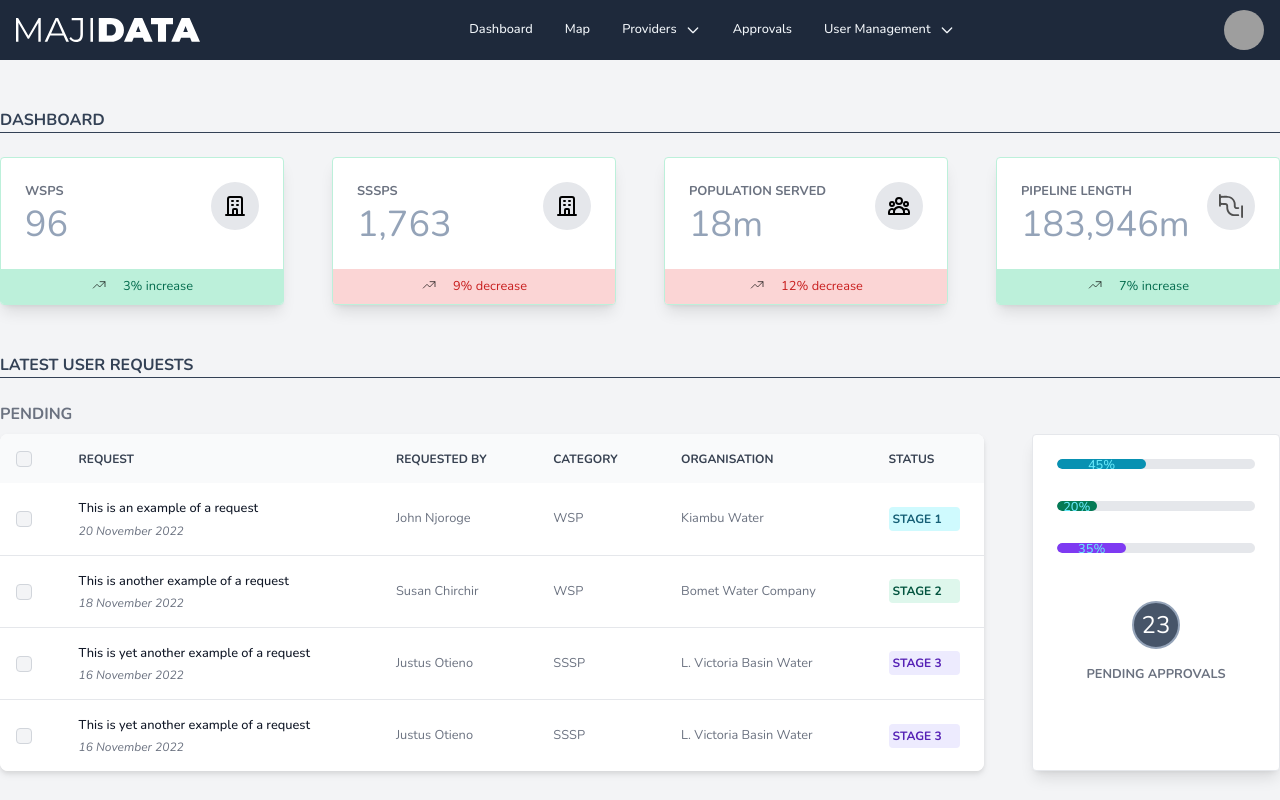
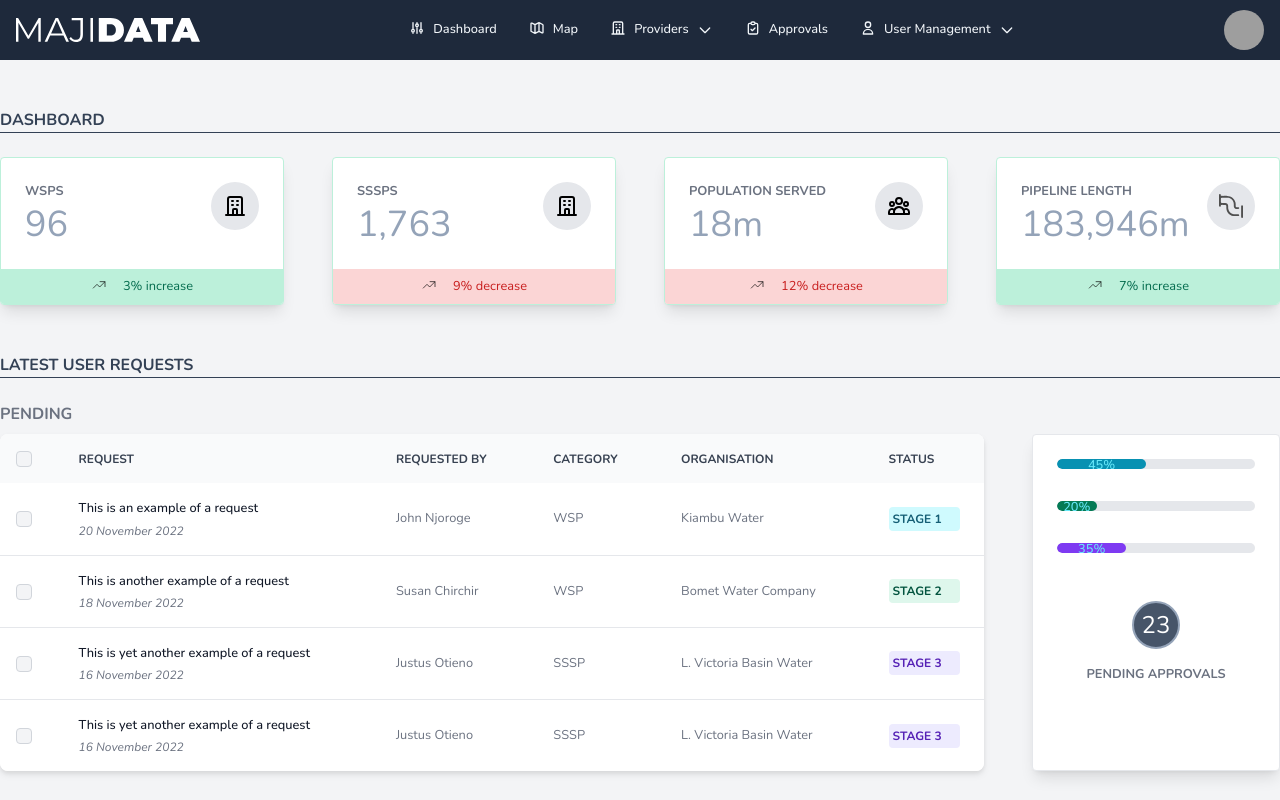
Before and after one commit to nahabi/wasreb-admin-react, a React (Vite) app: page / in a window 1280 px wide. Shown: the top 800 px of the page. Built offline with nearby package versions, Linux system fonts and the light colour scheme; grey boxes are pictures that could not be loaded.

Commit message:
DEV: Main nav icons

```diff
--- a/src/components/Header.jsx
+++ b/src/components/Header.jsx
@@ -1,6 +1,47 @@
 import logo from '../assets/img/majidata-logo.svg'
+// import userIcon from '../assets/icons/user.svg'
 import { Navbar, Dropdown, Avatar } from 'flowbite-react'
+import { startTransition } from 'react'
 
+const UserIcon = () => (
+  <div className="flex justify-start">
+    <svg
+      className="w-4 h-4 mr-2"
+      fill="none"
+      stroke="currentColor"
+      viewBox="0 0 24 24"
+      xmlns="http://www.w3.org/2000/svg"
+    >
+      <path
+        strokeLinecap="round"
+        strokeLinejoin="round"
+        strokeWidth="2"
+        d="M16 7a4 4 0 11-8 0 4 4 0 018 0zM12 14a7 7 0 00-7 7h14a7 7 0 00-7-7z"
+      ></path>
+    </svg>
+    User Management
+  </div>
+)
+
+const ProvidersIcon = () => (
+  <div className="flex justify-start">
+    <svg
+      className="w-4 h-4 mr-2"
+      fill="none"
+      stroke="currentColor"
+      viewBox="0 0 24 24"
+      xmlns="http://www.w3.org/2000/svg"
+    >
+      <path
+        strokeLinecap="round"
+        strokeLinejoin="round"
+        strokeWidth="2"
+        d="M19 21V5a2 2 0 00-2-2H7a2 2 0 00-2 2v16m14 0h2m-2 0h-5m-9 0H3m2 0h5M9 7h1m-1 4h1m4-4h1m-1 4h1m-5 10v-5a1 1 0 011-1h2a1 1 0 011 1v5m-4 0h4"
+      ></path>
+    </svg>
+    Providers
+  </div>
+)
 const Header = () => (
   <Navbar rounded={false} className="bg-slate-800 text-slate-100">
     <Navbar.Brand href="https://admin.majidata.go.ke/">
@@ -32,14 +73,42 @@ const Header = () => (
       <Navbar.Toggle />
     </div>
     <Navbar.Collapse>
-      <Navbar.Link href="/navbars" className="text-slate-100">
+      <Navbar.Link href="/" className="text-slate-100 flex justify-start">
+        <svg
+          className="w-4 h-4 mr-2"
+          fill="none"
+          stroke="currentColor"
+          viewBox="0 0 24 24"
+          xmlns="http://www.w3.org/2000/svg"
+        >
+          <path
+            strokeLinecap="round"
+            strokeLinejoin="round"
+            strokeWidth="2"
+            d="M12 6V4m0 2a2 2 0 100 4m0-4a2 2 0 110 4m-6 8a2 2 0 100-4m0 4a2 2 0 110-4m0 4v2m0-6V4m6 6v10m6-2a2 2 0 100-4m0 4a2 2 0 110-4m0 4v2m0-6V4"
+          ></path>
+        </svg>
         Dashboard
       </Navbar.Link>
-      <Navbar.Link href="/navbars" className="text-slate-100">
+      <Navbar.Link href="/" className="text-slate-100 flex justify-start">
+        <svg
+          className="w-4 h-4 mr-2"
+          fill="none"
+          stroke="currentColor"
+          viewBox="0 0 24 24"
+          xmlns="http://www.w3.org/2000/svg"
+        >
+          <path
+            strokeLinecap="round"
+            strokeLinejoin="round"
+            strokeWidth="2"
+            d="M9 20l-5.447-2.724A1 1 0 013 16.382V5.618a1 1 0 011.447-.894L9 7m0 13l6-3m-6 3V7m6 10l4.553 2.276A1 1 0 0021 18.382V7.618a1 1 0 00-.553-.894L15 4m0 13V4m0 0L9 7"
+          ></path>
+        </svg>
         Map
       </Navbar.Link>
       <Dropdown
-        label="Providers"
+        label={<ProvidersIcon />}
         arrowIcon={true}
         inline={true}
         className="text-slate-100"
@@ -47,14 +116,28 @@ const Header = () => (
         <Dropdown.Item>WSPs</Dropdown.Item>
         <Dropdown.Item>SSSPs</Dropdown.Item>
       </Dropdown>
-      <Navbar.Link href="/navbars" className="text-slate-100">
+      <Navbar.Link href="/" className="text-slate-100 flex justify-start">
+        <svg
+          className="w-4 h-4 mr-2"
+          fill="none"
+          stroke="currentColor"
+          viewBox="0 0 24 24"
+          xmlns="http://www.w3.org/2000/svg"
+        >
+          <path
+            strokeLinecap="round"
+            strokeLinejoin="round"
+            strokeWidth="2"
+            d="M9 5H7a2 2 0 00-2 2v12a2 2 0 002 2h10a2 2 0 002-2V7a2 2 0 00-2-2h-2M9 5a2 2 0 002 2h2a2 2 0 002-2M9 5a2 2 0 012-2h2a2 2 0 012 2m-6 9l2 2 4-4"
+          ></path>
+        </svg>
         Approvals
       </Navbar.Link>
       <Dropdown
-        label="User Management"
+        label={<UserIcon />}
         arrowIcon={true}
         inline={true}
-        className="text-slate-100"
+        className="text-slate-100 hover:text-slate-200"
       >
         <Dropdown.Item>Administrators</Dropdown.Item>
         <Dropdown.Item>Wasreb Users</Dropdown.Item>
```
Also changed, not shown: src/assets/icons/user.svg (added).
